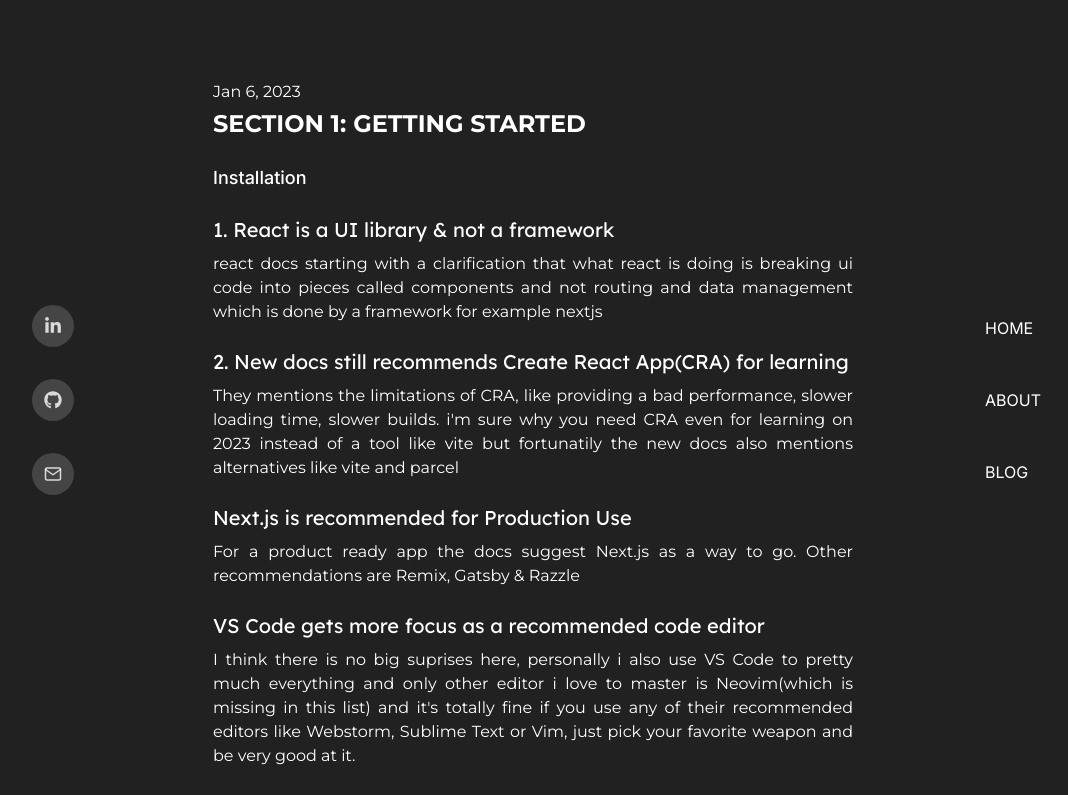
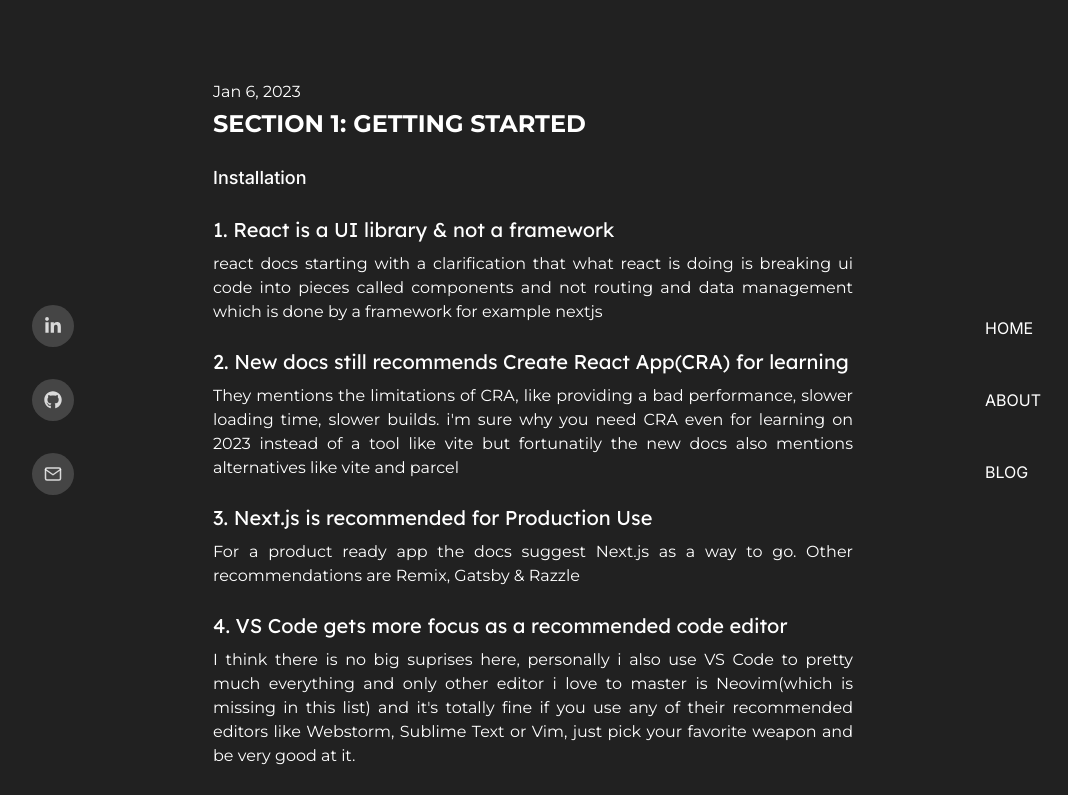
Before and after one commit to Nivethan-Ar/minimal-blog, a Next.js app: page /blog/react/installation in a window 1280 px wide. Shown: the top 795 px of the page, without its empty margins (107-1175 px from the left). Built offline with nearby package versions, Linux system fonts and the light colour scheme.

Commit message:
fix: add auto numbering for insights

```diff
--- a/components/common/blog.tsx
+++ b/components/common/blog.tsx
@@ -26,7 +26,7 @@
           {data.title}
         </h2>
 
-        <div className='flex flex-col gap-y-6 text-justify flex-1'>{children}</div>
+        <ol className='flex list-decimal list-inside flex-col gap-y-6 text-justify flex-1'>{children}</ol>
         <BlogNavigation postNumber={postNumber} setPostNumber={setPostNumber} />
       </div>
     </AppLayout>
--- a/components/common/content-block.tsx
+++ b/components/common/content-block.tsx
@@ -10,7 +10,7 @@
 
   return (
     <div className='relative'>
-      <h3 className={`text-xl mb-2 font-lex`}>{subHeading}</h3>
+      <li className={`text-xl mb-2 font-lex`}>{subHeading}</li>
 
       <div className='flex flex-col gap-y-4'>
         <div className='flex flex-col gap-y-2'>{children}</div>
--- a/pages/blog/react/installation.tsx
+++ b/pages/blog/react/installation.tsx
@@ -13,7 +13,7 @@
         <link rel='icon' href='/favicon.ico' />
       </Head>
       <Blog data={data}>
-        <ContentBlock subHeading='1. React is a UI library & not a framework'>
+        <ContentBlock subHeading='React is a UI library & not a framework'>
           <p className=''>
             react docs starting with a clarification that what react is doing is
             breaking ui code into pieces called components and not routing and
@@ -21,7 +21,7 @@
           </p>
         </ContentBlock>
 
-        <ContentBlock subHeading='2. New docs still recommends Create React App(CRA) for learning'>
+        <ContentBlock subHeading='New docs still recommends Create React App(CRA) for learning'>
           <p>
             They mentions the limitations of CRA, like providing a bad
             performance, slower loading time, slower builds. i&apos;m sure why
--- a/pages/blog/react/quick-start.tsx
+++ b/pages/blog/react/quick-start.tsx
@@ -14,7 +14,7 @@
         <link rel='icon' href='/favicon.ico' />
       </Head>
       <Blog data={data}>
-        <ContentBlock subHeading='1. For JavaScript related references docs recommends MDN and javascript.info'>
+        <ContentBlock subHeading='For JavaScript related references docs recommends MDN and javascript.info'>
           <p className=''>
             MDN is my go to place for JavaScript & CSS related references,
             javascript.info was new to me and i also recommend to check their
@@ -22,14 +22,14 @@
           </p>
         </ContentBlock>
 
-        <ContentBlock subHeading='2. Prefer JSX/TSX over HTML'>
+        <ContentBlock subHeading='Prefer JSX/TSX over HTML'>
           <p>
             JSX is stricter than HTML for example you must return only one
             parent in your React component or you need to use a JSX Fragment
           </p>
         </ContentBlock>
 
-        <ContentBlock subHeading='3. React has no advise on adding CSS to a component except the attribute naming'>
+        <ContentBlock subHeading='React has no advise on adding CSS to a component except the attribute naming'>
           <p>
             you can&apos;t use class attribute like HTML since class is a
             reserved keyword in JavaScript so you need use the className
@@ -39,7 +39,7 @@
           </p>
         </ContentBlock>
 
-        <ContentBlock subHeading='4. use curly braces to escape into JavaScript'>
+        <ContentBlock subHeading='use curly braces to escape into JavaScript'>
           <p>
             to display a variable within JSX or to pass a variable as a prop we
             need to use curly braces instead of quotes.
```
